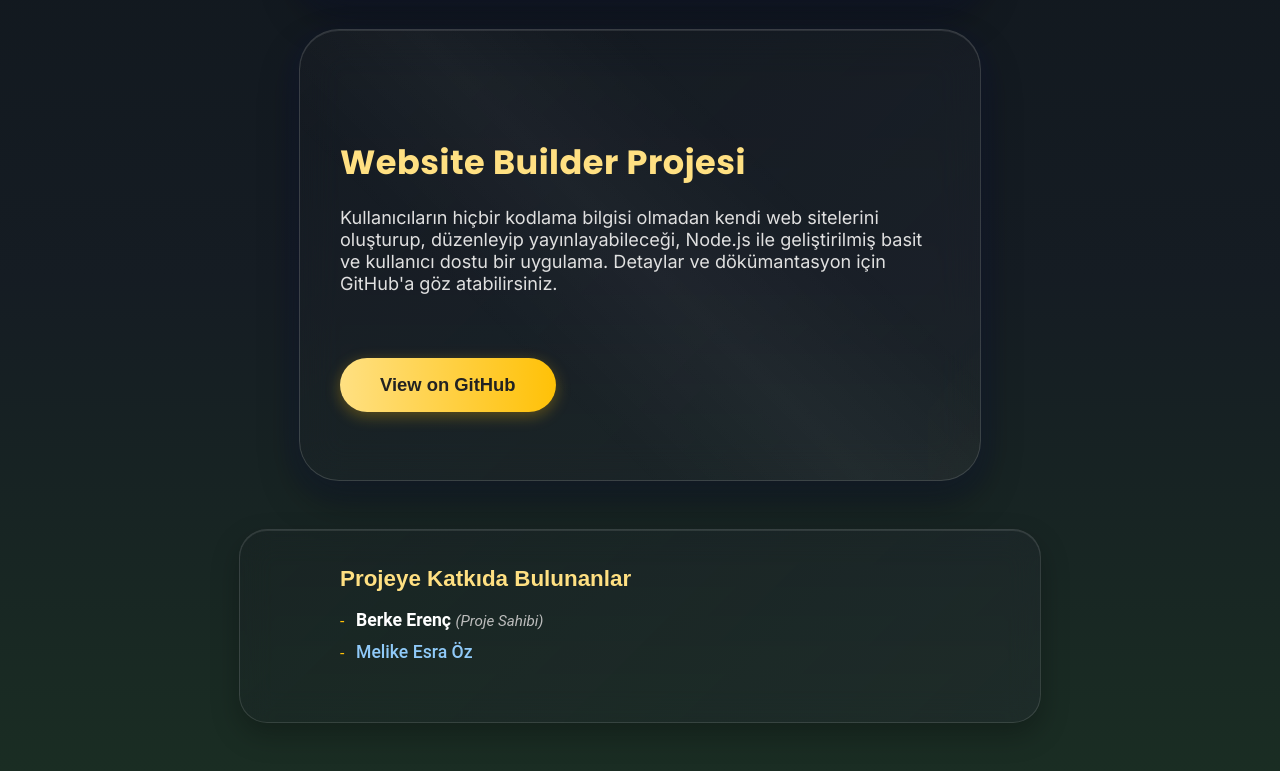
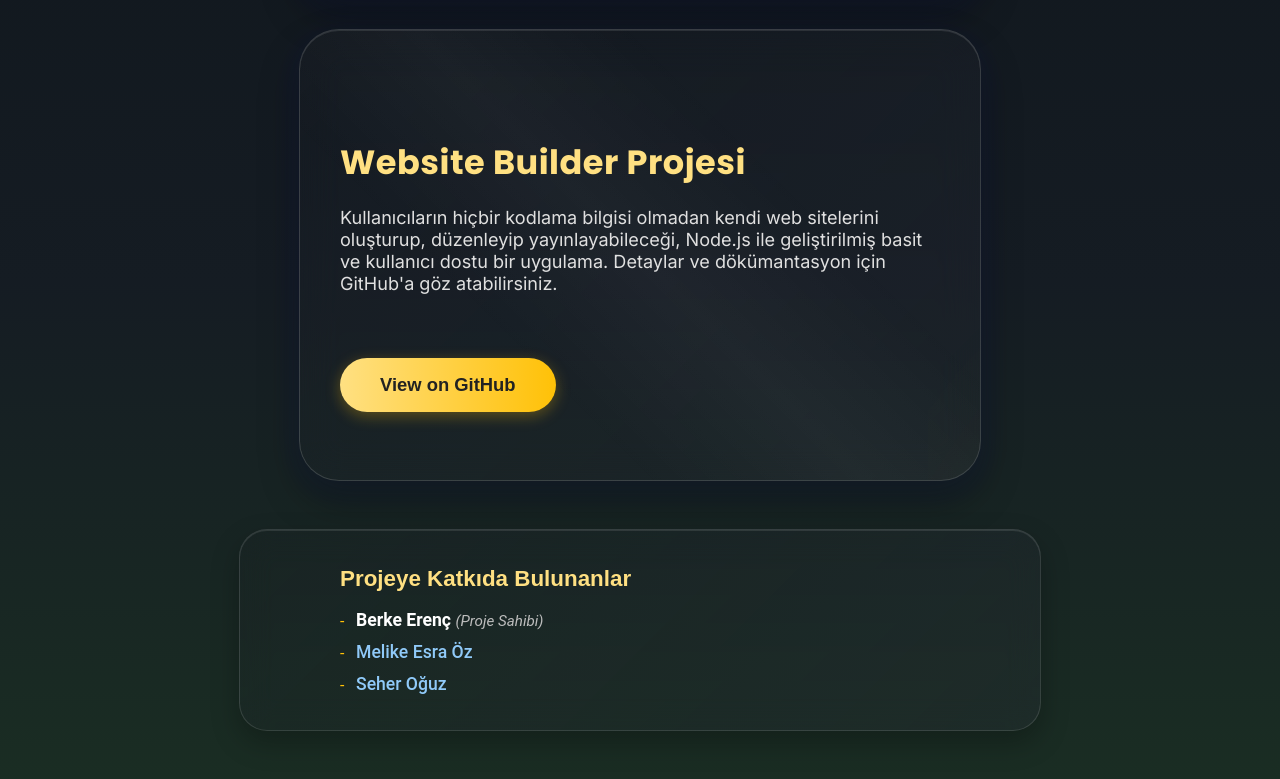
Before and after one commit to berkeerenc/talya-project, a plain HTML site: page index.html in a window 1280 px wide. Shown: the part 875-1654 px from the top of the page. Drawn offline with Linux system fonts and the light colour scheme.

Commit message:
index.html güncellendi

```diff
--- a/index.html
+++ b/index.html
@@ -55,6 +55,8 @@
     <ul class="contributors-list">
       <li><span class="owner">Berke Erenç</span> <span class="role">(Proje Sahibi)</span></li>
       <li><a href="https://github.com/melikesraoz" target="_blank">Melike Esra Öz</a></li>
+      <li><a href="https://github.com/seherogz" target="_blank">Seher Oğuz</a></li>
+
 
     </ul>
   </div>
```
